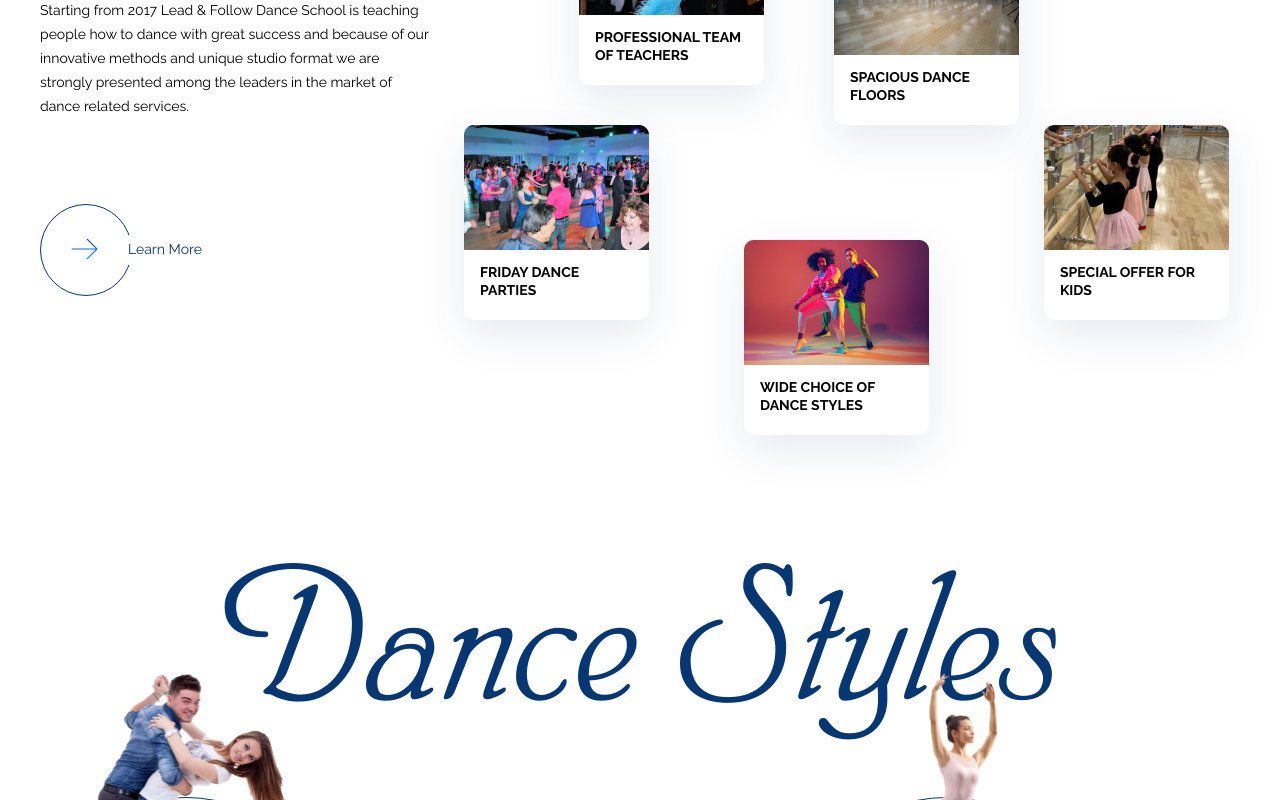
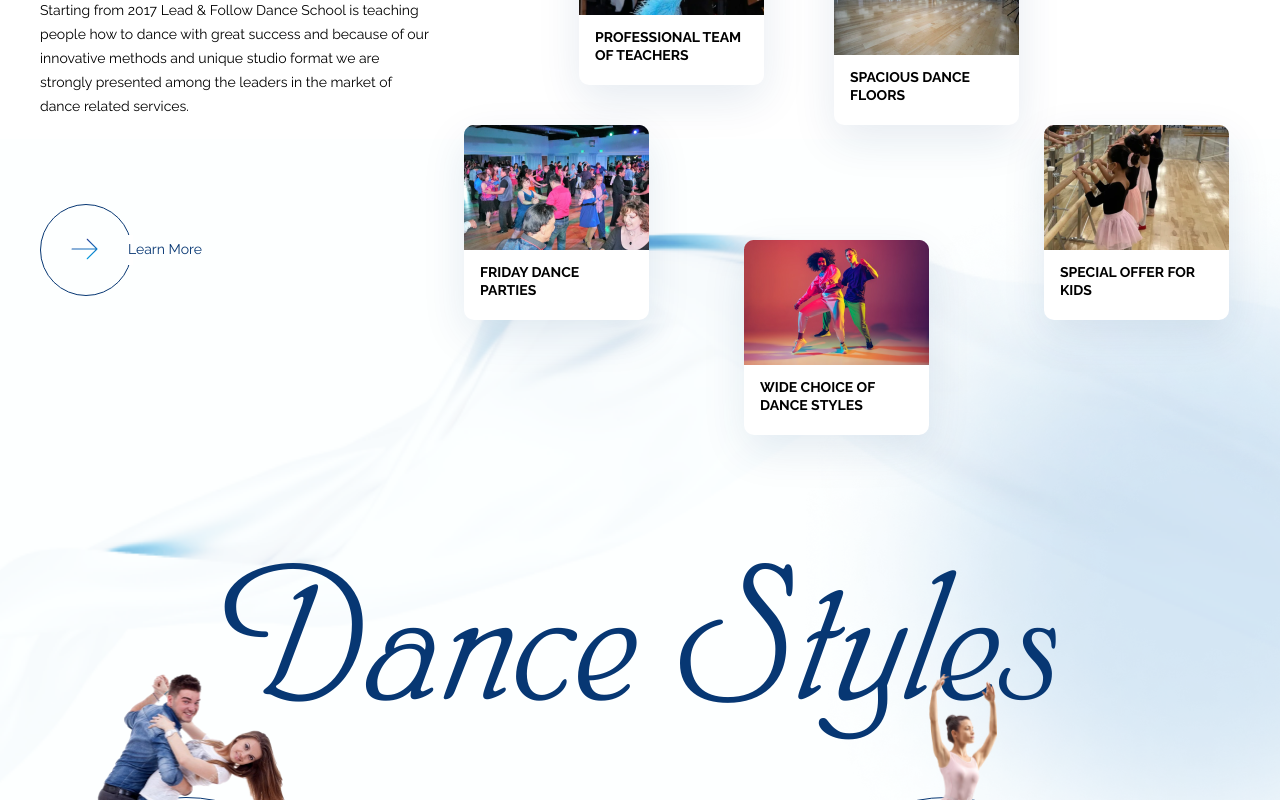
Before and after one commit to CatarinaLeon/project-Dance-School, a React (Create React App) app: page / in a window 1280 px wide. Shown: the part 1400-2200 px from the top of the page. Built offline with nearby package versions, Linux system fonts and the light colour scheme.

Commit message:
+BackgroundImg

```diff
--- a/src/components/SectionAboutUs/SectionAboutUs.jsx
+++ b/src/components/SectionAboutUs/SectionAboutUs.jsx
@@ -9,7 +9,7 @@ import ItemsList from '../../common/ItemsList/ItemsList';
 import ButtonArrow from '../../common/ButtonArrow/ButtonArrow';
 
 import s from './SectionAboutUs.module.css';
-// import BackgroundImg from '../../common/BackgroundImg/BackgroundImg';
+import BackgroundImg from '../../common/BackgroundImg/BackgroundImg';
 
 export default function SectionAboutUs() {
   return (
@@ -38,7 +38,7 @@ export default function SectionAboutUs() {
           />
         </div>
       </Container>
-      {/* <BackgroundImg className={s.BackgroundImg} /> */}
+      <BackgroundImg className={s.BackgroundImg} />
     </Section>
   );
 }
--- a/src/components/SectionAboutUs/SectionAboutUs.module.css
+++ b/src/components/SectionAboutUs/SectionAboutUs.module.css
@@ -108,7 +108,7 @@
     grid-column: 9 / 12;
     grid-row: 7 / 11;
   }
-  /* .BackgroundImg{
+  .BackgroundImg{
     position: absolute;
     z-index: -2;
     top: 53%;
@@ -121,7 +121,7 @@
     background-repeat: no-repeat;
     background-size:contain, cover;
     background-position:230%, top;
-  } */
+  }
 }
 
 @media screen and (min-width: 1200px) {
```
